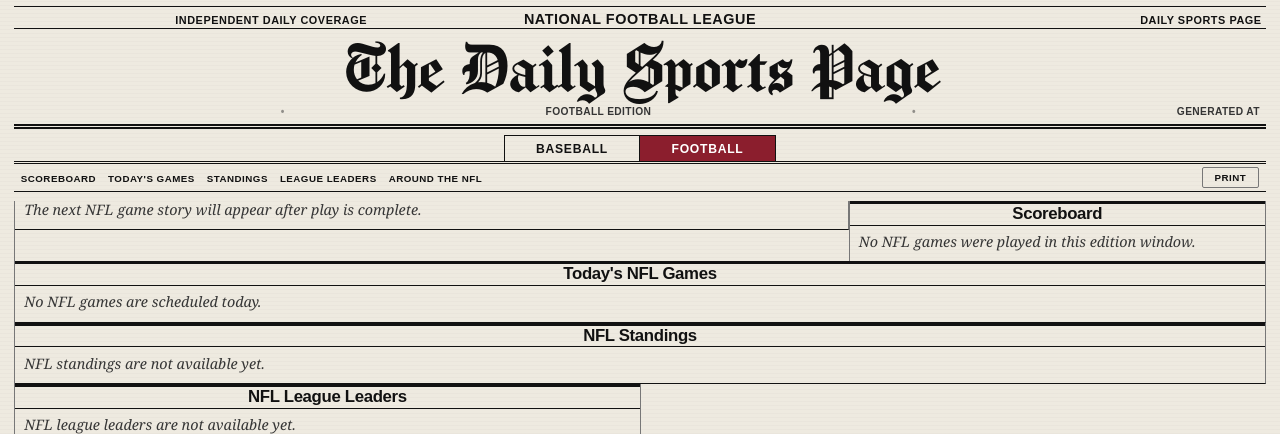
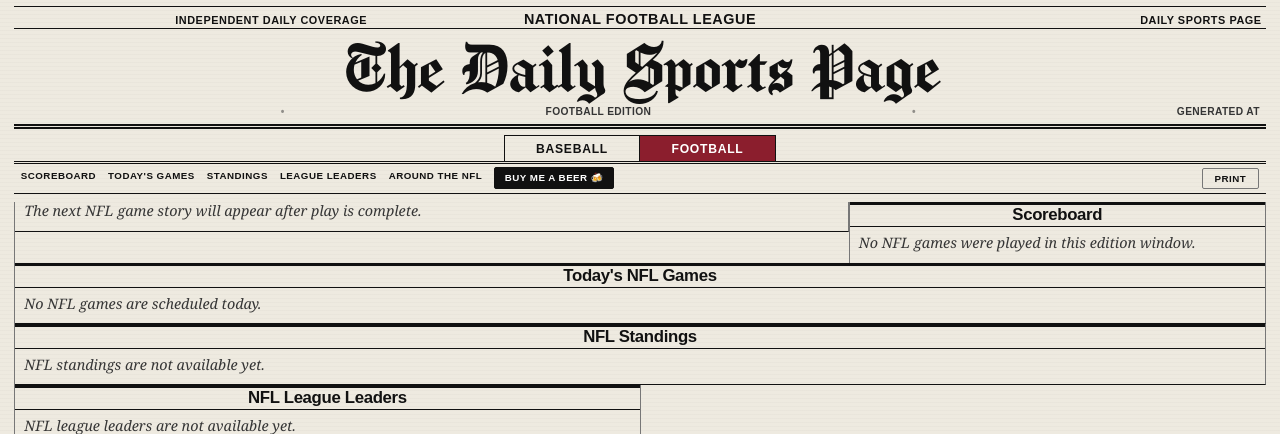
Before and after one commit to sportzballz/sportzpage, a Python web app: template templates/football.html.j2 in a window 1280 px wide. Shown: the top 434 px of the page. Run offline with Jinja, Linux system fonts and the light colour scheme; the template is opened without the code that fills it, so the values that code supplies are empty.

Commit message:
Add beer tip support button

```diff
--- a/static/css/daily-sports-page.css
+++ b/static/css/daily-sports-page.css
@@ -1460,6 +1460,25 @@ caption {
 .print-btn:hover,
 .print-btn:focus-visible { color: #000; background: #ddd8ca; }
 
+.section-nav .support-btn {
+  display: inline-block;
+  padding: 0.28rem 0.6rem;
+  border: 1px solid var(--color-accent);
+  border-radius: 2px;
+  background: var(--color-accent);
+  color: #fff;
+  font-weight: 900;
+  text-decoration: none;
+}
+
+.section-nav .support-btn:hover,
+.section-nav .support-btn:focus-visible {
+  border-color: #111;
+  background: #111;
+  color: #fff;
+  text-decoration: none;
+}
+
 .section {
   margin-bottom: 0;
   padding: 0 0.55rem 0.7rem;
--- a/templates/football.html.j2
+++ b/templates/football.html.j2
@@ -15,7 +15,7 @@
   <meta property="og:url" content="https://thedailysportspage.com/football/">
   <meta name="twitter:card" content="summary">
   <link rel="icon" href="../static/icons/favicon.ico" sizes="any">
-  <link rel="stylesheet" href="../static/css/daily-sports-page.css?v=20260825-boxscore-columns">
+  <link rel="stylesheet" href="../static/css/daily-sports-page.css?v=20260825-support-button">
 </head>
 <body>
   <a href="#front-page" class="skip-link">Skip to content</a>
@@ -35,6 +35,7 @@
     <ul>
       <li><a href="#scoreboard">Scoreboard</a></li><li><a href="#todays-games">Today's Games</a></li>
       <li><a href="#standings">Standings</a></li><li><a href="#league-leaders">League Leaders</a></li><li><a href="#around-the-league">Around the NFL</a></li>
+      {% include "sections/support-link.html.j2" %}
     </ul>
     <button class="print-btn" type="button" onclick="window.print()">Print</button>
   </nav>
--- a/templates/index.html.j2
+++ b/templates/index.html.j2
@@ -20,7 +20,7 @@
   <link rel="icon" href="{{ asset('icons/favicon.ico') }}" sizes="any">
   <link rel="icon" type="image/png" sizes="32x32" href="{{ asset('icons/favicon-32.png') }}">
   <link rel="apple-touch-icon" sizes="180x180" href="{{ asset('icons/apple-touch-icon.png') }}">
-  <link rel="stylesheet" href="{{ asset('css/daily-sports-page.css') }}?v=20260825-boxscore-columns">
+  <link rel="stylesheet" href="{{ asset('css/daily-sports-page.css') }}?v=20260825-support-button">
 </head>
 <body>
   <a href="#front-page" class="skip-link">Skip to content</a>
@@ -38,6 +38,7 @@
       <li><a href="#team-leaders">Team Leaders</a></li>
       <li><a href="#around-the-league">Around the League</a></li>
       <li><a href="#transactions">Transactions</a></li>
+      {% include "sections/support-link.html.j2" %}
     </ul>
     <button class="print-btn" type="button" onclick="window.print()">Print</button>
   </nav>
--- /dev/null
+++ b/templates/sections/support-link.html.j2
@@ -0,0 +1,3 @@
+<li class="support-item">
+  <a class="support-btn" href="https://buymeacoffee.com/thedailysportspage" target="_blank" rel="noopener noreferrer" aria-label="Buy The Daily Sports Page a beer, once or monthly (opens in a new tab)">Buy me a beer 🍻</a>
+</li>
```
Also changed, not shown: tests/unit/test_renderer.py (+12 -2 lines).
